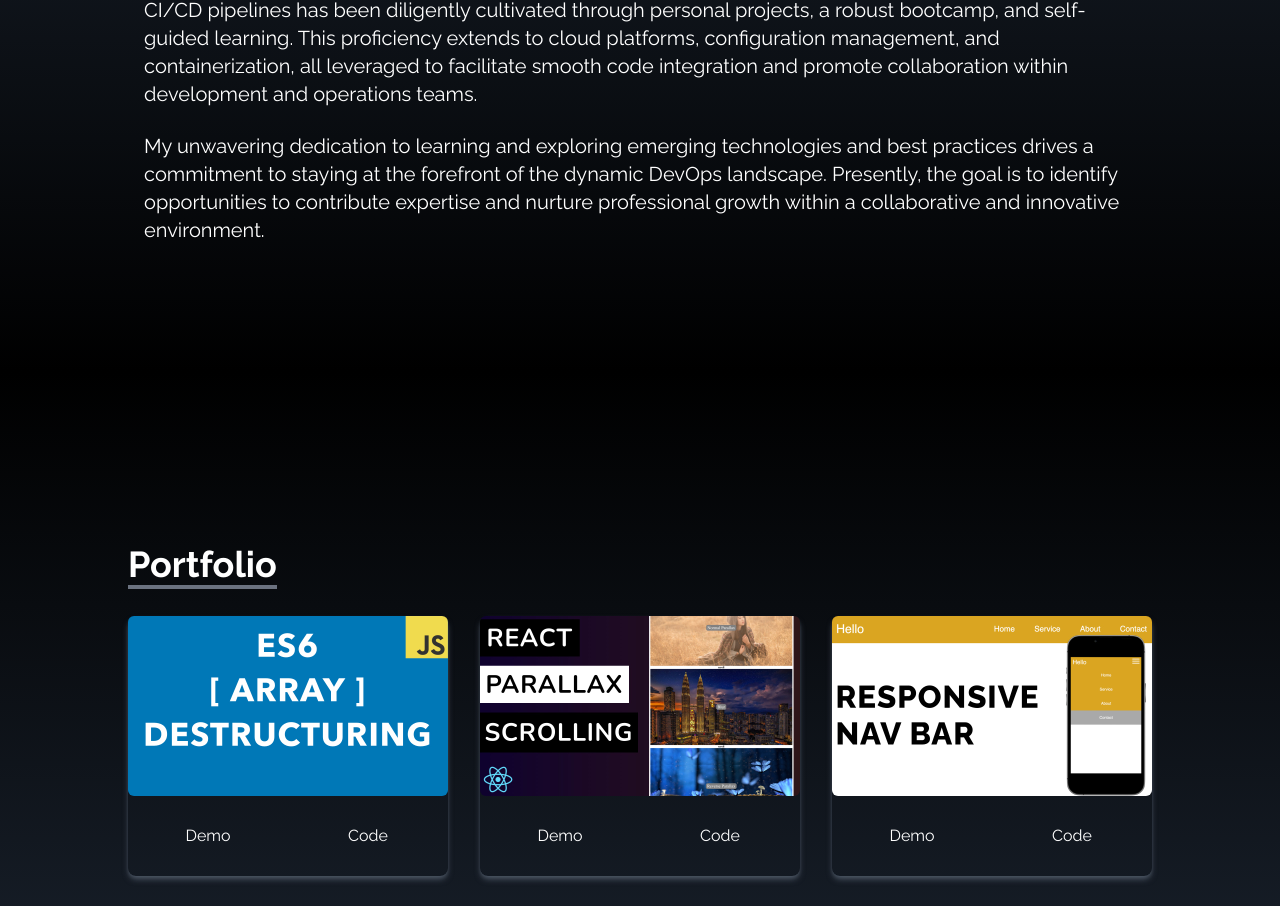
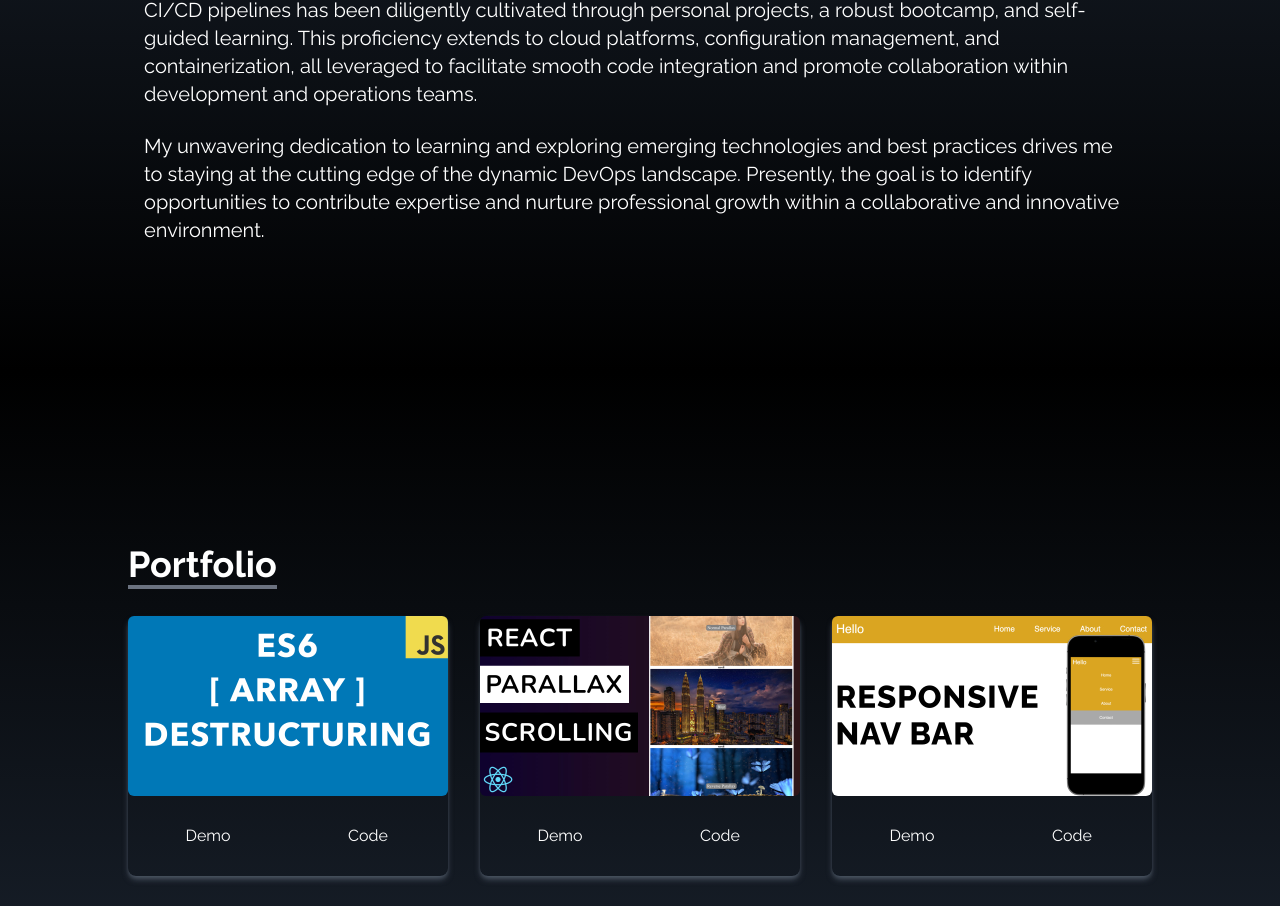
Before and after one commit to inventandlearn/Resume-Web-Portfolio, a React (Create React App) app: page / in a window 1280 px wide. Shown: the part 1228-2134 px from the top of the page. Built offline with nearby package versions, Linux system fonts and the light colour scheme.

Commit message:
Updated about me 3rd version

```diff
--- a/src/components/About.jsx
+++ b/src/components/About.jsx
@@ -30,7 +30,7 @@ const About = () => {
         <br />
 
         <p className="text-xl">
-            My unwavering dedication to learning and exploring emerging technologies and best practices drives a commitment to staying at the forefront of the dynamic DevOps landscape.
+            My unwavering dedication to learning and exploring emerging technologies and best practices drives me to staying at the cutting edge of the dynamic DevOps landscape.
             Presently, the goal is to identify opportunities to contribute expertise and nurture professional growth within a collaborative and innovative environment.
         </p>
       </div>
```
